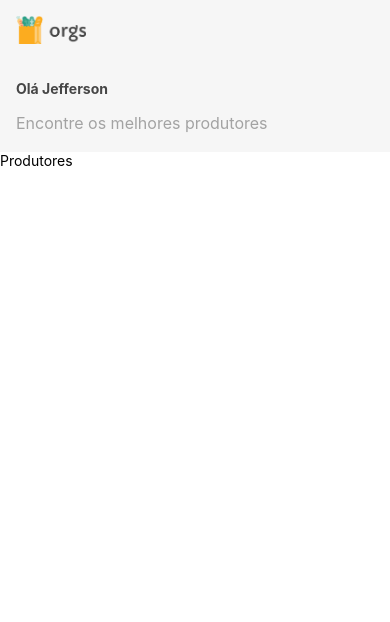
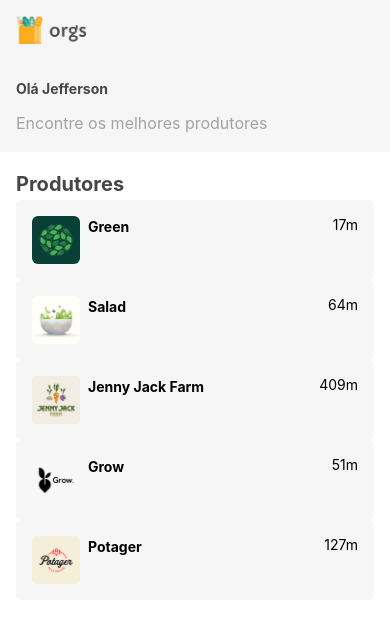
Before and after one commit to Jeffbreno/orgsHooks, a React Native app: screen / in a window 390 px wide. Shown: the top 622 px of the page. Built offline with nearby package versions, Linux system fonts and the light colour scheme.

Commit message:
26042023_1700

```diff
--- a/App.tsx
+++ b/App.tsx
@@ -1,13 +1,19 @@
 import React from 'react';
-import {SafeAreaView} from 'react-native';
+import {SafeAreaView, StyleSheet} from 'react-native';
 import Home from './src/view/Home';
 
 function App() {
   return (
-    <SafeAreaView>
+    <SafeAreaView style={estilos.tela}>
       <Home />
     </SafeAreaView>
   );
 }
 
+const estilos = StyleSheet.create({
+  tela: {
+    flex: 1,
+  },
+});
+
 export default App;
--- /dev/null
+++ b/src/view/home/components/Produtor.js
@@ -0,0 +1,46 @@
+import React from 'react';
+import {Image, StyleSheet, Text, View} from 'react-native';
+
+export default function Produtor({nome, imagem, distancia, estrelas}) {
+  return (
+    <View style={estilos.cartao}>
+      <Image style={estilos.imagem} source={imagem} accessibilityLabel={nome} />
+      <View style={estilos.informacoes}>
+        <Text style={estilos.nome}>{nome}</Text>
+        <Text>{distancia}</Text>
+      </View>
+    </View>
+  );
+}
+
+const estilos = StyleSheet.create({
+  cartao: {
+    backgroundColor: '#F6F6F6',
+    marginHorizontal: 16,
+    borderRadius: 6,
+    flexDirection: 'row',
+  },
+  imagem: {
+    width: 48,
+    height: 48,
+    borderRadius: 6,
+    marginVertical: 16,
+    marginLeft: 16,
+  },
+  informacoes: {
+    flex: 1,
+    flexDirection: 'row',
+    justifyContent: 'space-between',
+    marginLeft: 8,
+    marginVertical: 16,
+    marginRight: 16,
+  },
+  nome:{
+    fontSize: 14,
+    lineHeight: 22,
+    fontWeight: 'bold'
+  },
+  distancia:{
+
+  }
+});
--- a/src/view/home/components/Produtores.js
+++ b/src/view/home/components/Produtores.js
@@ -1,11 +1,44 @@
-import React, {useEffect} from 'react';
-import {Text} from 'react-native';
+import React, {useEffect, useState} from 'react';
+import {FlatList, StyleSheet, Text} from 'react-native';
 
+import Produtor from './Produtor';
 import {carregaProdutores} from '../../../services/carregaDados';
 
-export default function Produtores() {
+export default function Produtores({topo: Topo}) {
+  const [titulo, setTitulo] = useState('');
+  const [lista, setLista] = useState([]);
+
   useEffect(() => {
     const retorno = carregaProdutores();
+    setTitulo(retorno.titulo);
+    setLista(retorno.lista);
   }, []);
-  return <Text>Produtores</Text>;
+
+  const TopoLista = () => {
+    return (
+      <>
+        <Topo />
+        <Text style={estilos.titulo}>{titulo}</Text>
+      </>
+    );
+  };
+  return (
+    <FlatList
+      data={lista}
+      keyExtractor={({nome}) => nome}
+      renderItem={({item}) => <Produtor {...item}/>}
+      ListHeaderComponent={TopoLista}
+    />
+  );
 }
+
+const estilos = StyleSheet.create({
+  titulo: {
+    fontSize: 20,
+    lineHeight: 32,
+    marginHorizontal: 16,
+    marginTop: 16,
+    fontWeight: 'bold',
+    color: '#464646',
+  },
+});
--- a/src/view/home/index.js
+++ b/src/view/home/index.js
@@ -5,8 +5,7 @@
 export default function Home() {
   return (
     <>
-      <Topo />
-      <Produtores />
+      <Produtores topo={Topo} />
     </>
   );
 }
```
